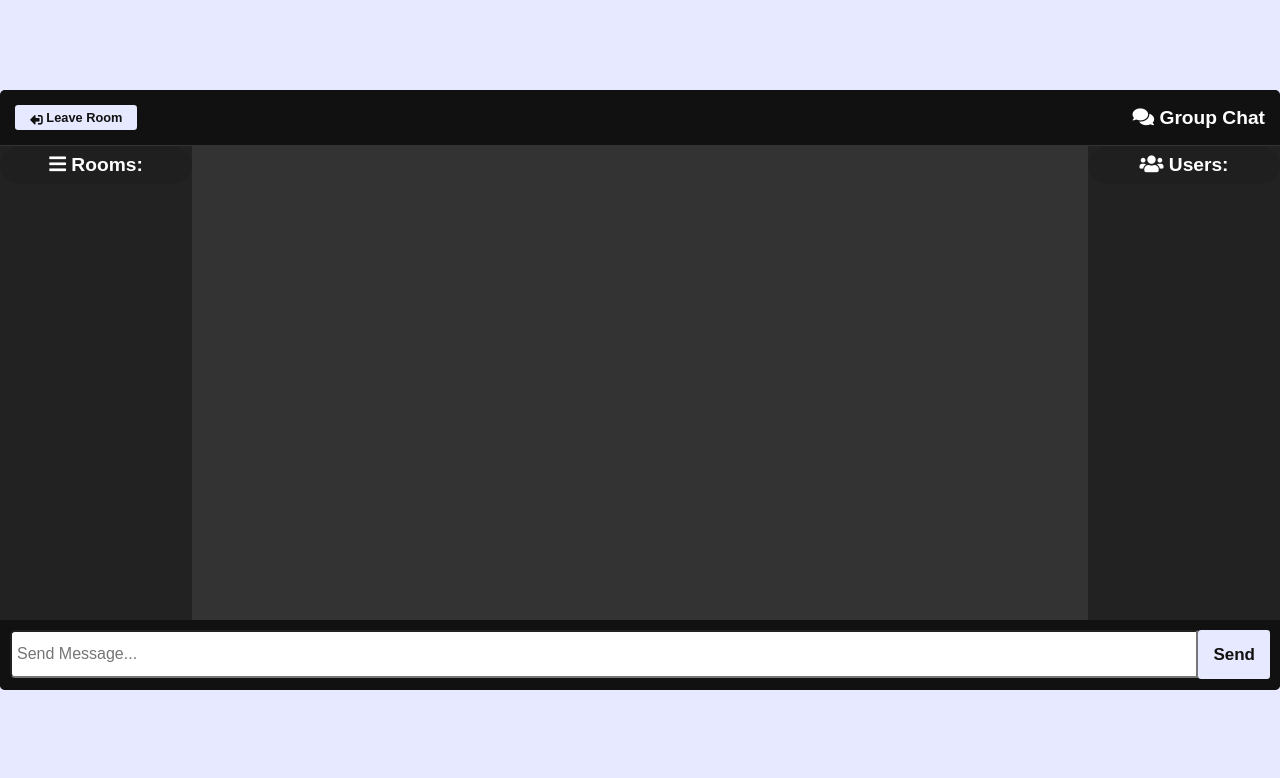
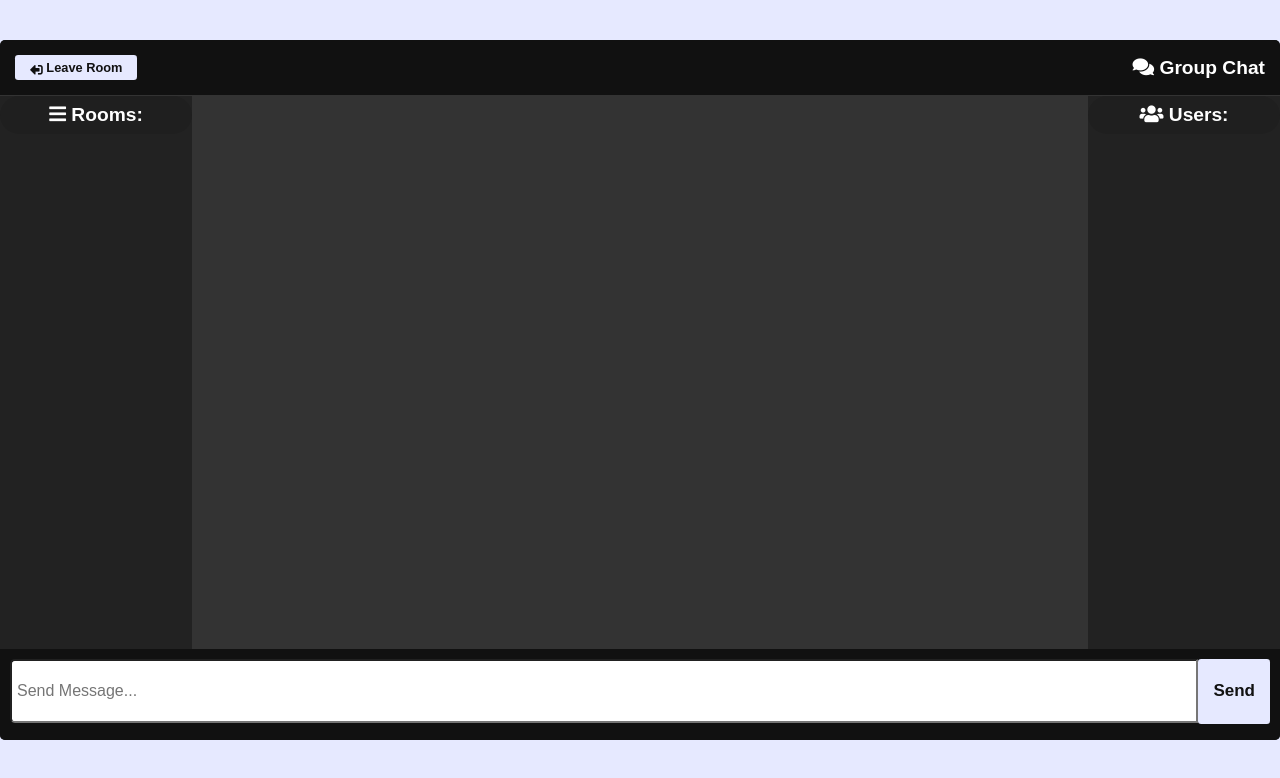
Before and after one commit to mike-o31/chat-app, a website: page public/chatroom.html in a window 1280 px wide. Drawn offline with nearby package versions, Linux system fonts and the light colour scheme; no server answers.

Commit message:
fixed screen sizing issues

```diff
--- a/public/css/style.css
+++ b/public/css/style.css
@@ -44,7 +44,7 @@ a {
 	left: 50%;
 	transform: translate(-50%, -50%);
 	width: 100%;
-	height: 600px;
+	height: 700px;
 	background: var(--dark-color-c);
 	margin: 30px auto;
 	overflow: hidden;
@@ -167,14 +167,14 @@ a {
 .chat-form-container input[type='text'] {
 	font-size: 16px;
 	padding: 5px;
-	height: 3em;
+	height: 4em;
 	flex: 1;
 	border-top-left-radius: 0.3rem;
 	border-bottom-left-radius: 0.3rem;
 }
 
 .chat-form-container .button {
-	height: 2.9em;
+	height: 3.8em;
 }
 
 /* Join Page */
```
